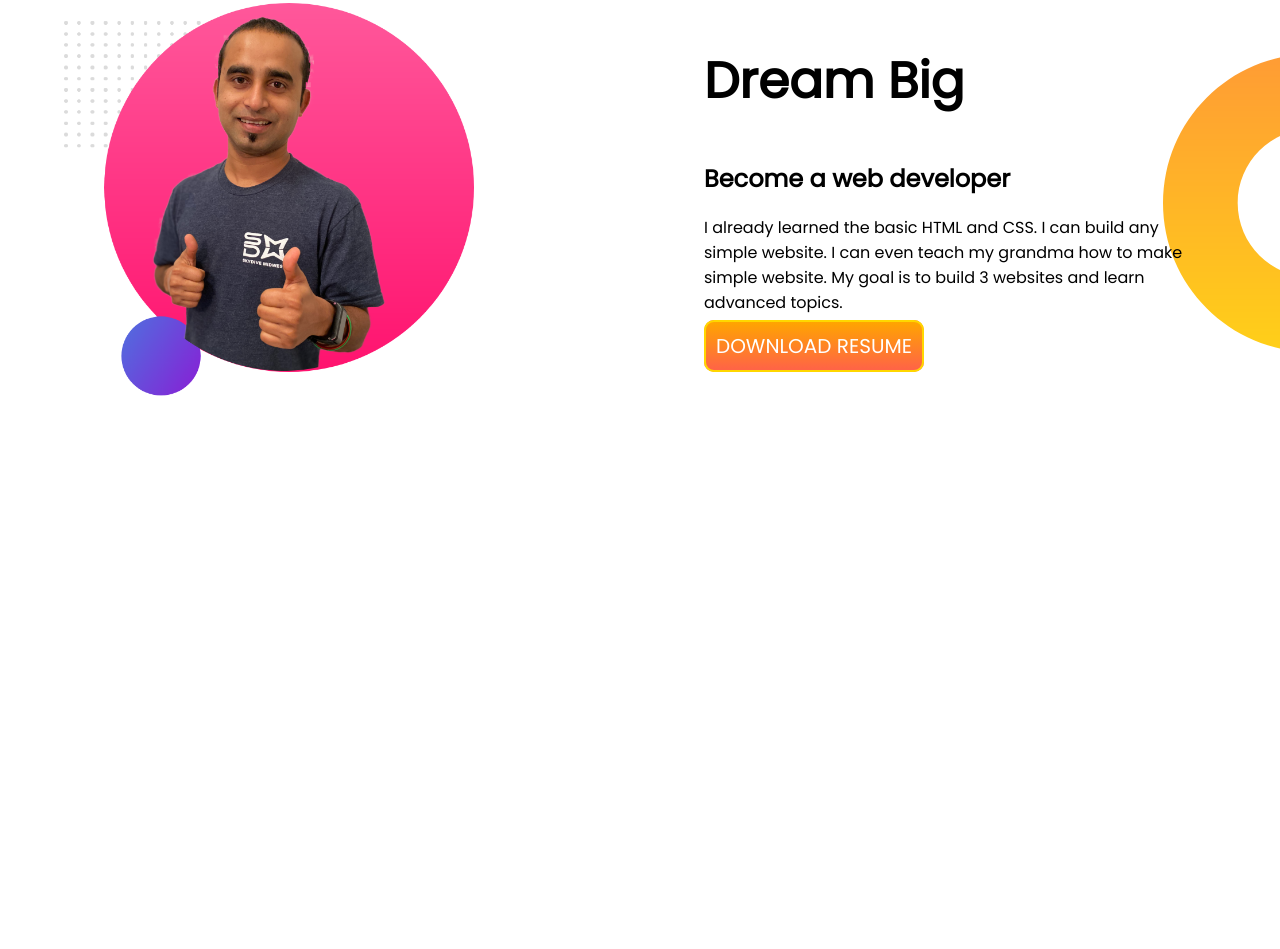
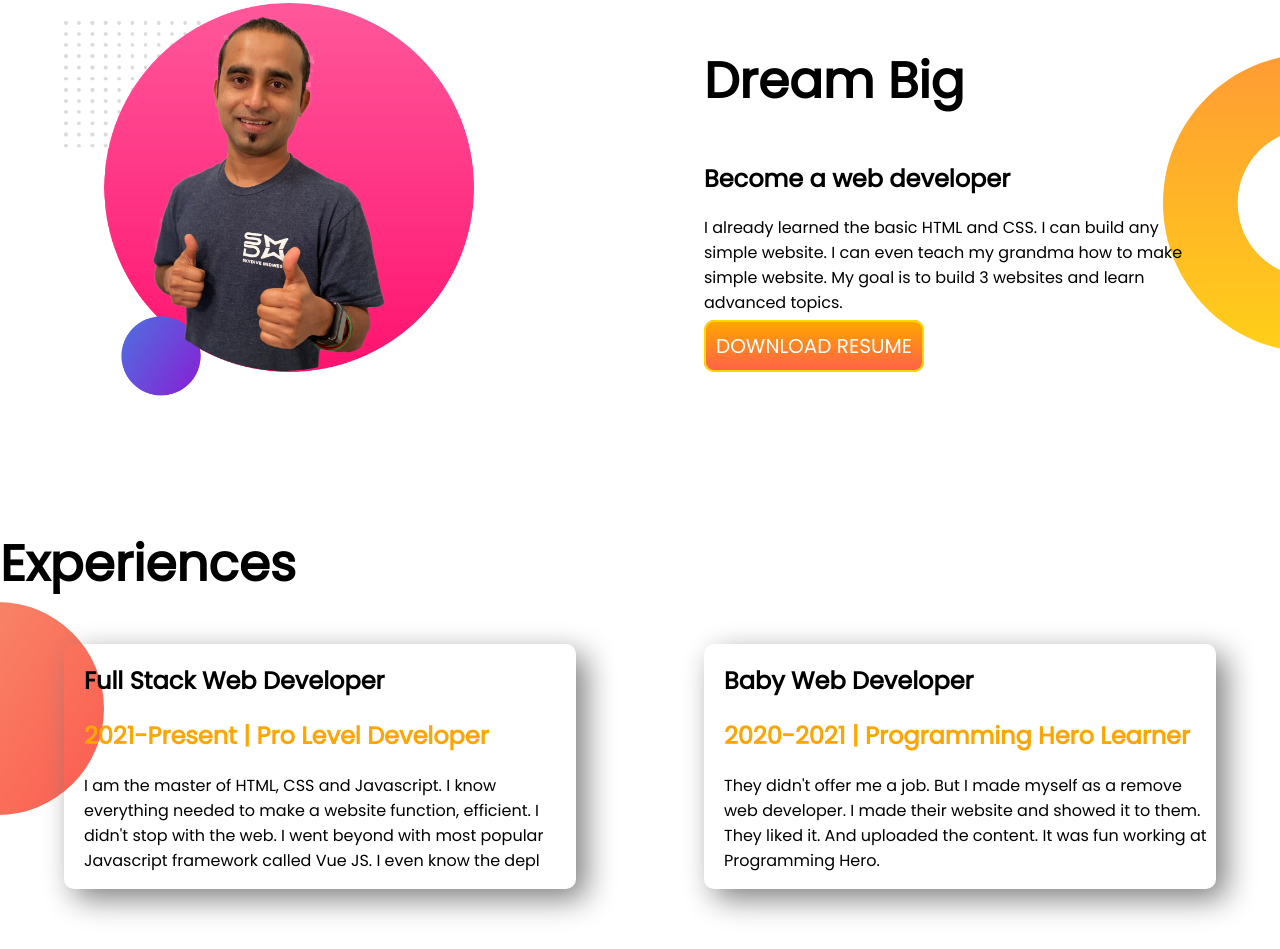
Before and after one commit to MIZANCSE094/developer-prortfolio, a plain HTML site: page index.html in a window 1280 px wide. Shown: the part 745-1694 px from the top of the page. Before the commit the page ends 1272 px from the top, so only its background shows below. Drawn offline with Linux system fonts and the light colour scheme.

Commit message:
expreances area is added

```diff
--- a/index.html
+++ b/index.html
@@ -14,7 +14,7 @@
 
 
 <body>
-  <section class="top-banner">
+  <section class="top-banner flexible-contant">
     <div class="half-width">
       <h1> Welcome To </h1>
       <h1><span class="orange-color">Peter Parker</span>World
@@ -29,7 +29,7 @@
       <img src="images/jhankar.png" alt="picture">
     </div>
   </section>
-  <section class="dream-big">
+  <section class="dream-big flexible-contant">
     <div class="half-width">
       <img src="images/jhankar2.png" alt="">
     </div>
@@ -41,9 +41,29 @@
         My goal is to build 3 websites and learn advanced topics.</p>
       <a href="#" class="link-button" target="-blank">DOWNLOAD RESUME</a>
     </div>
+  </section>
+  <section class="expriences-area">
+    <h1>Experiences</h1>
+    <div class="flexible-contant">
+      <div class="expriences-item">
+        <h2>Full Stack Web Developer</h2>
+        <h2 class="orange-color">2021-Present | Pro Level Developer</h2>
+        <p>I am the master of HTML, CSS and Javascript. I know everything needed to make a website function, efficient. I didn't stop with
+          the
+          web. I went beyond with most popular Javascript framework called Vue JS. I even know the depl</p>
+      </div>
+      <div class="expriences-item">
+        <h2>Baby Web Developer</h2>
+        <h2 class="orange-color">2020-2021 | Programming Hero Learner</h2>
+        <p>They didn't offer me a job. But I made myself as a remove web developer. I made their website and showed it to them. They
+          liked
+          it.
+          And uploaded the content. It was fun working at Programming Hero.
+        </p>
+      </div>
+    </div>
 
   </section>
-
 
 
 </body>
--- a/style.css
+++ b/style.css
@@ -9,7 +9,8 @@ body{
   .orange-color{
       color: orange;
   }
-  section{
+  .flexible-contant
+  {
       display: flex;
       margin-bottom: 60px;
       display: flex;
@@ -17,6 +18,7 @@ body{
   .half-width{
       width: 50%;
       padding: 5%;
+
   }
   .half-width img{
       width: 80%;
@@ -42,3 +44,17 @@ body{
    background-repeat: no-repeat;
    background-position:right;
   }
+  .expriences-item{
+      box-shadow: 10px 10px 30px gray;
+      width: 40%;
+      margin-left: 5%;
+      margin-right: 5%;
+      padding-left: 20px;
+      border-radius: 10px;
+  }
+  .expriences-area{
+      background-image: url(images/exp-bg.png);
+      background-repeat: no-repeat;
+      background-position:left;
+
+  }
```
